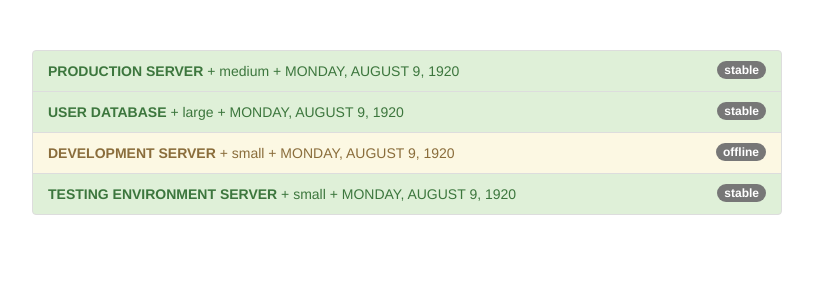
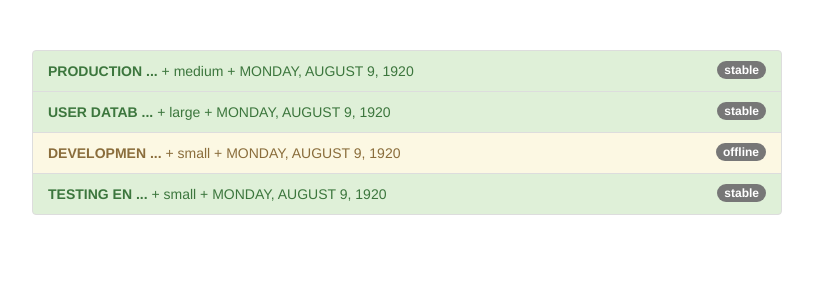
Before and after one commit to EvgeniErmakov/angular-learning-start, an Angular app: page / in a window 1280 px wide. Shown: the top 300 px of the page, without its empty margins (233-1046 px from the left). Built offline with nearby package versions, Linux system fonts and the light colour scheme.

Commit message:
Pipes: 246. Creating a Custom Pipe

```diff
--- a/src/app/app.component.html
+++ b/src/app/app.component.html
@@ -10,7 +10,7 @@
             class="badge">
             {{ server.status }}
           </span>
-          <strong>{{ server.name | uppercase }} </strong>
+          <strong>{{ server.name | uppercase | short}} </strong>
           + {{ server.instanceType }}
           + {{ server.started | date:'fullDate' | uppercase }}
         </li>
--- /dev/null
+++ b/src/app/short.pipe.ts
@@ -0,0 +1,15 @@
+import {Pipe, PipeTransform} from "@angular/core";
+
+@Pipe(
+  {
+    name: 'short'
+  }
+)
+export class ShortPipe implements PipeTransform {
+  transform(value: any, ...args): any {
+    if (value.length > 10) {
+      return value.substr(0, 10) + ' ...';
+    }
+    return value;
+  }
+}
```
Also changed, not shown: src/app/app.module.ts (+4 -4 lines).
